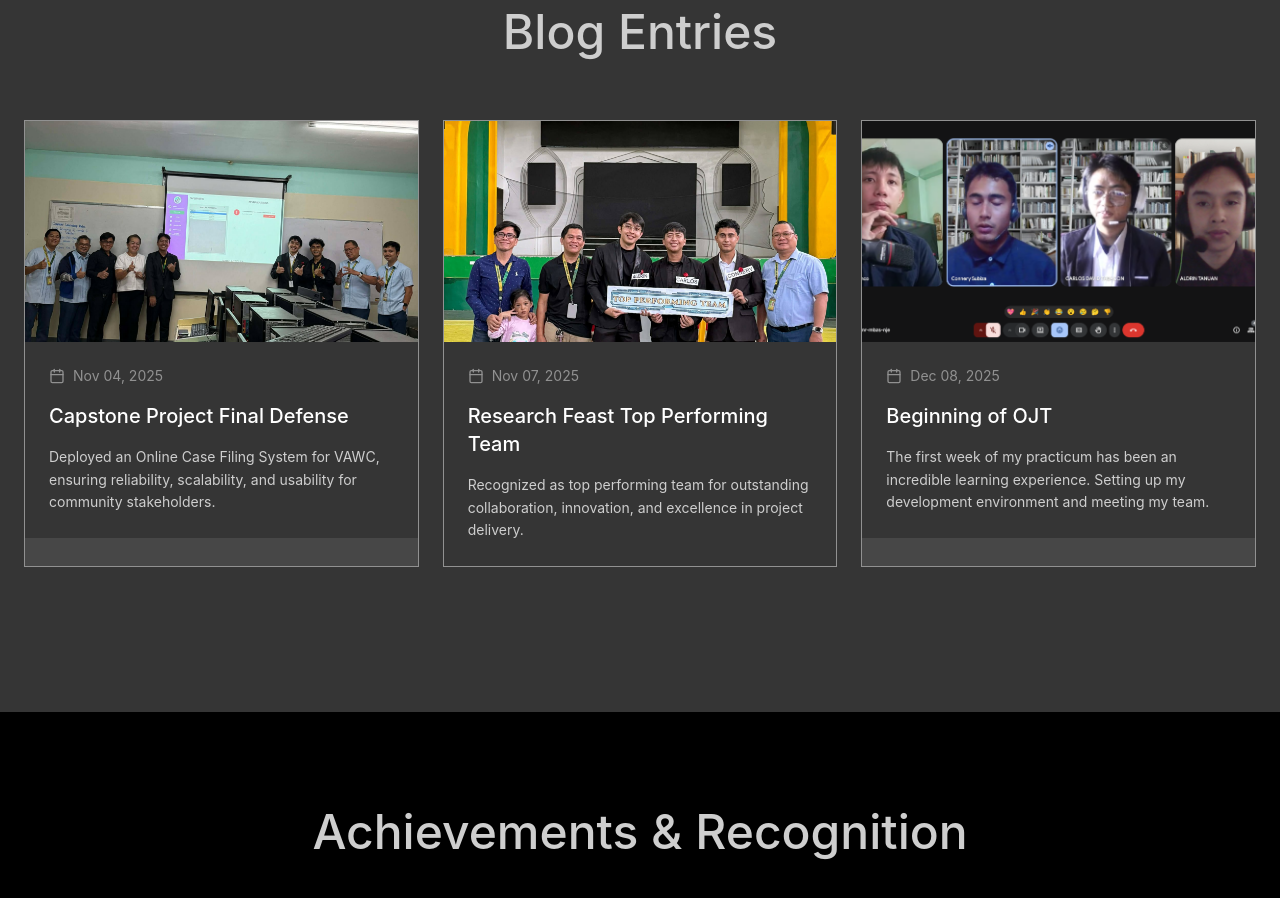
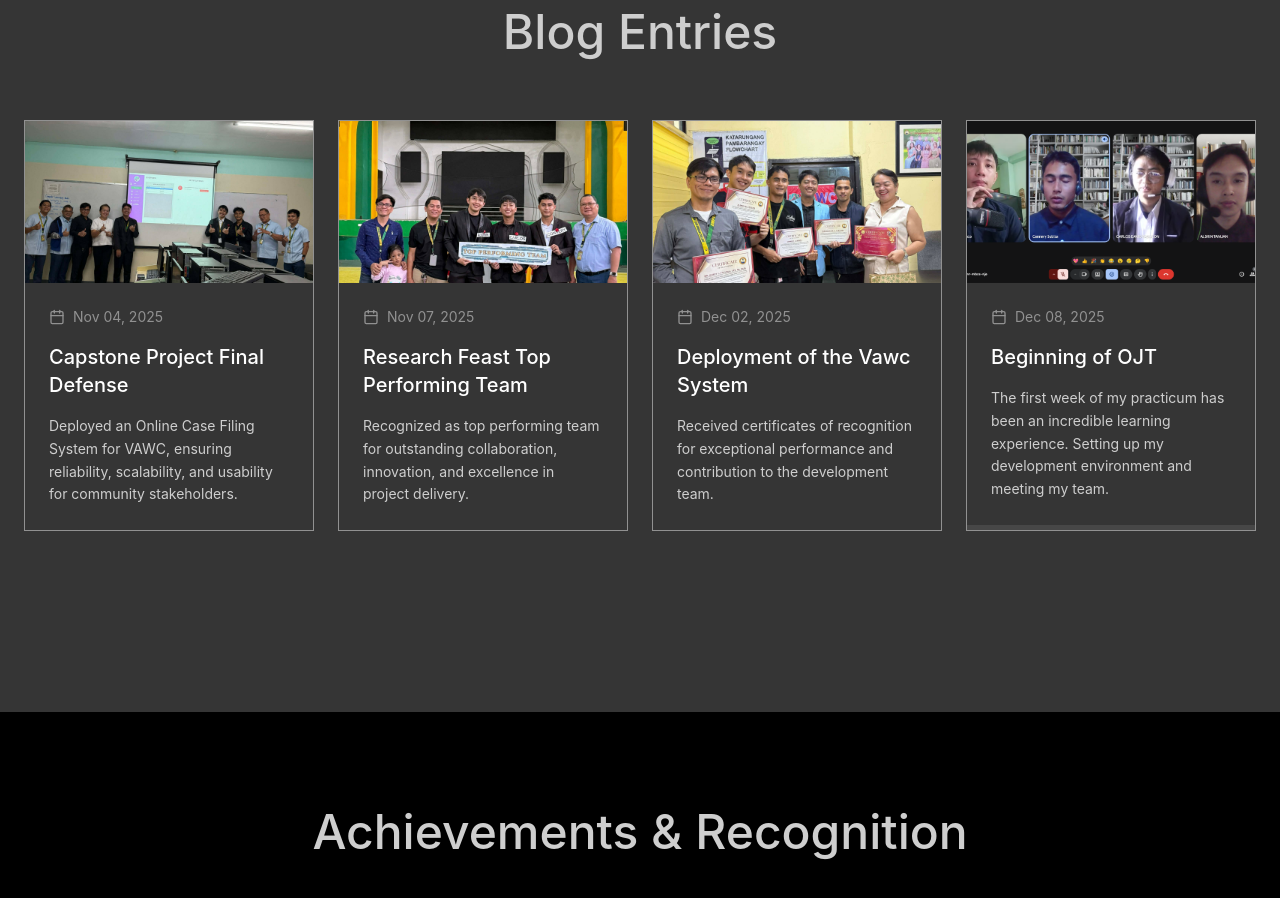
Before and after one commit to brdgt0128/TanuanMyOJTBlog, a React (Vite) app: page / in a window 1280 px wide. Shown: the part 3580-4478 px from the top of the page. Built offline with nearby package versions, Linux system fonts and the light colour scheme.

Commit message:
Restore third blog entry (Deployment of the Vawc System)

```diff
--- a/src/app/components/BlogEntries.tsx
+++ b/src/app/components/BlogEntries.tsx
@@ -1,6 +1,7 @@
 import { Calendar } from 'lucide-react';
 import img1 from '../../assets/d2c72bd2a0e9238bb5f678382138c66c9f1e18fe.png';
 import img2 from '../../assets/2cf62a57c1b8cbaf577cdfe9fae325a385401f90.png';
+import img3 from '../../assets/c2151fda3e2e133043a51014cfa73cd312e09752.png';
 import img4 from '../../assets/405bb002acee9f77041248e0a4fb6d418c7a9acd.png';
 
 export function BlogEntries() {
@@ -18,6 +19,12 @@ export function BlogEntries() {
       description: 'Recognized as top performing team for outstanding collaboration, innovation, and excellence in project delivery.',
     },
     {
+      image: img3,
+      date: 'Dec 02, 2025',
+      title: 'Deployment of the Vawc System',
+      description: 'Received certificates of recognition for exceptional performance and contribution to the development team.',
+    },
+    {
       image: img4,
       date: 'Dec 08, 2025',
       title: 'Beginning of OJT',
@@ -32,8 +39,8 @@ export function BlogEntries() {
           Blog Entries
         </h2>
 
-        {/* 3 columns only */}
-        <div className="grid grid-cols-1 md:grid-cols-2 lg:grid-cols-3 gap-6">
+        {/* 4 columns only */}
+        <div className="grid grid-cols-1 md:grid-cols-2 lg:grid-cols-4 gap-6">
           {posts.map((post, index) => (
             <div
               key={index}
```
